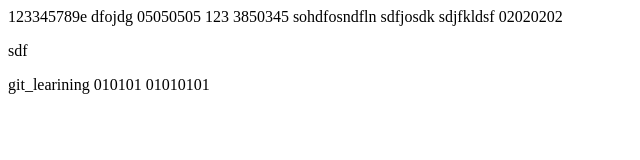
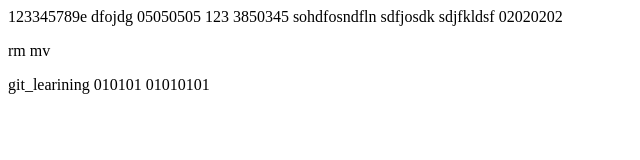
Before and after one commit to JavaSsun/git_learning, a plain HTML site: page index.html in a window 1280 px wide. Shown: the full height of the page, 0-640 px from the left. Drawn offline with Linux system fonts and the light colour scheme.

Commit message:
Add mv and rm commands

```diff
--- a/index.html
+++ b/index.html
@@ -7,7 +7,7 @@ sohdfosndfln
 sdfjosdk
 sdjfkldsf
 02020202
-<p>sdf</p>
+<p>rm mv</p>
 git_learining
 010101
 01010101
```
